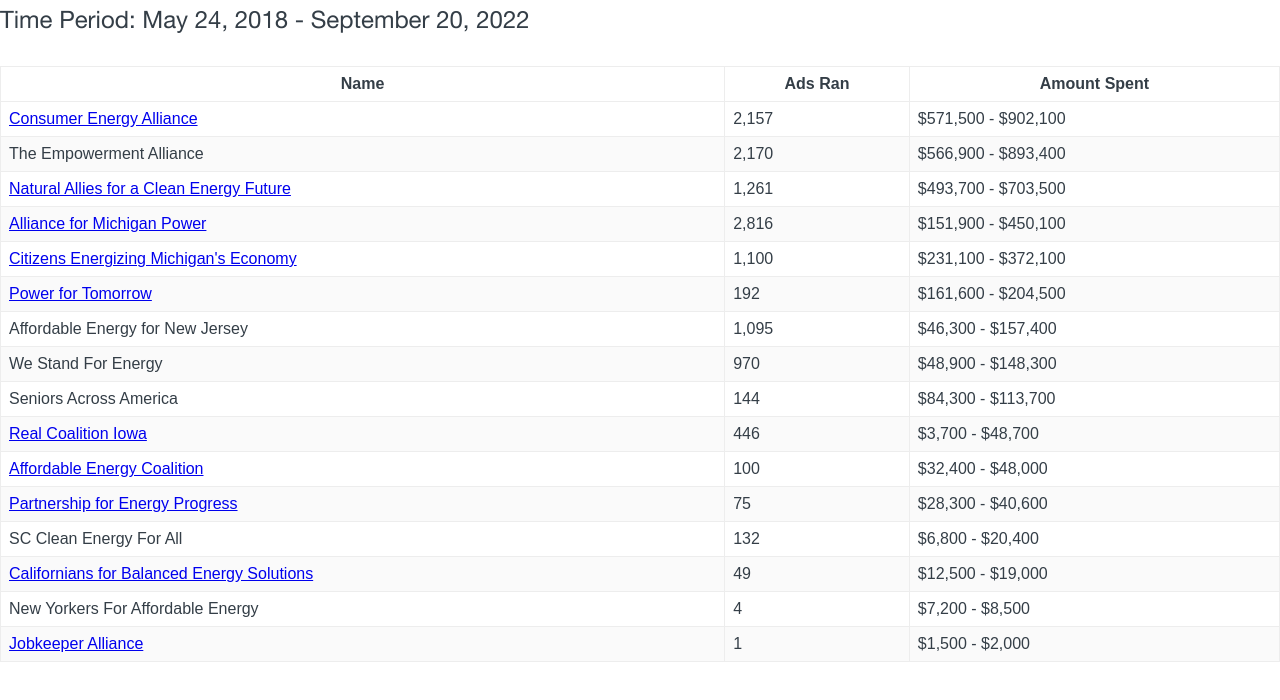
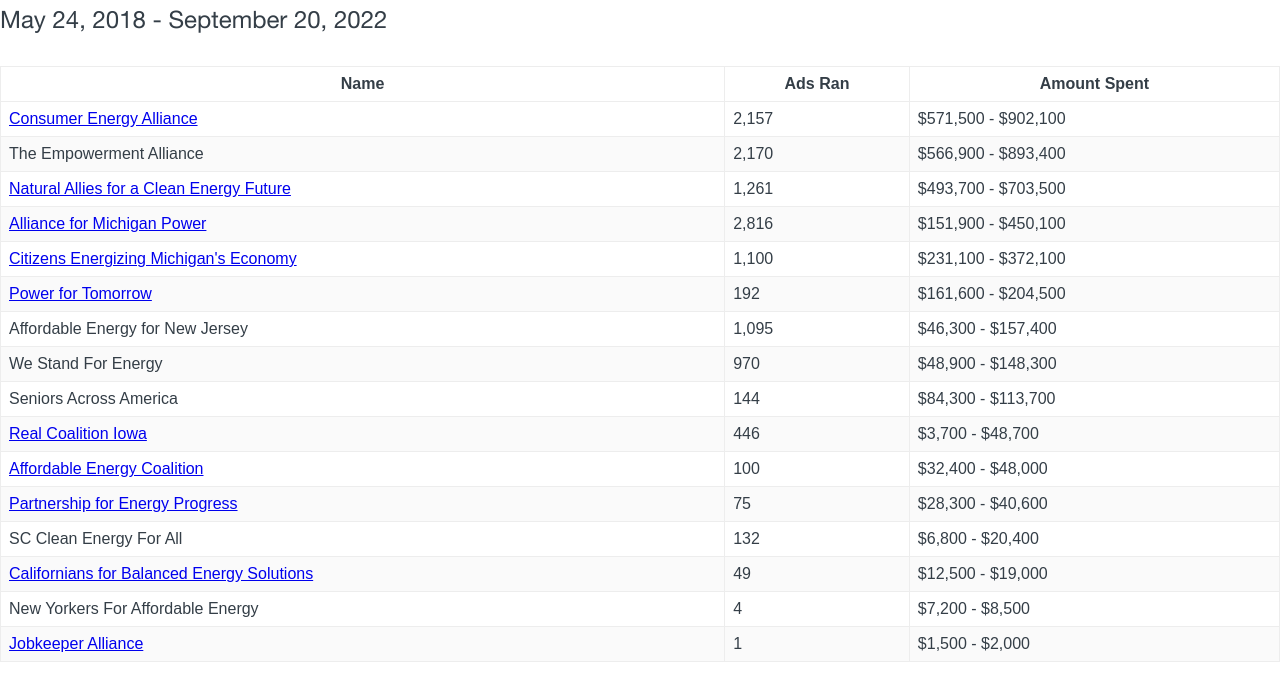
Before and after one commit to Energy-and-Policy-Institute/fb-ad-tracker, a Gatsby site: page / in a window 1280 px wide. Shown: the part 42-742 px from the top of the page. Built offline with nearby package versions, Linux system fonts and the light colour scheme; Gatsby itself is replaced by a stand-in of ours.

Commit message:
removed 'time period'

```diff
--- a/src/components/Landing.js
+++ b/src/components/Landing.js
@@ -89,7 +89,7 @@ const Landing = () => {
   return (
     <div className="App">
       <Title>Spending by Utility Front Group</Title>
-      <Subtitle>Time Period: May 24, 2018 - September 20, 2022</Subtitle>
+      <Subtitle>May 24, 2018 - September 20, 2022</Subtitle>
       <Table columns={columns} data={data.toJS()} />
       {/* <Credit>Facebook Ad Spending Tracker built by the <OutboundLink to="https://www.energyandpolicy.org" from="/">Energy and Policy Institute</OutboundLink>. Click <OutboundLink to="https://github.com/Energy-and-Policy-Institute/fb-ad-tracker" from='/'>here</OutboundLink> to access the methodology and source code. Having issues using the tool or want to make suggestions? Please <OutboundLink to="https://www.energyandpolicy.org/contact-us/" from="/">contact</OutboundLink> us.</Credit> */}
     </div>
```
